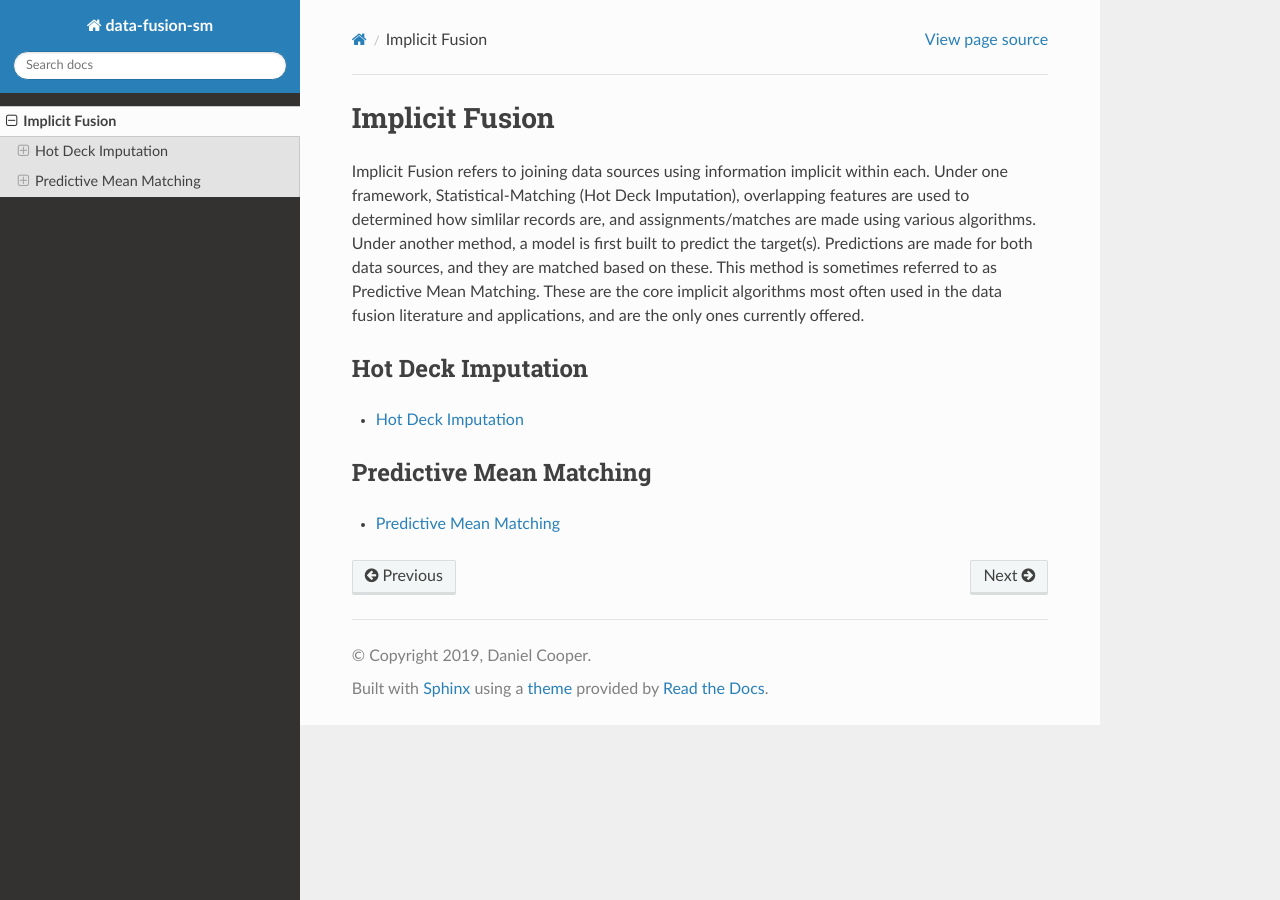
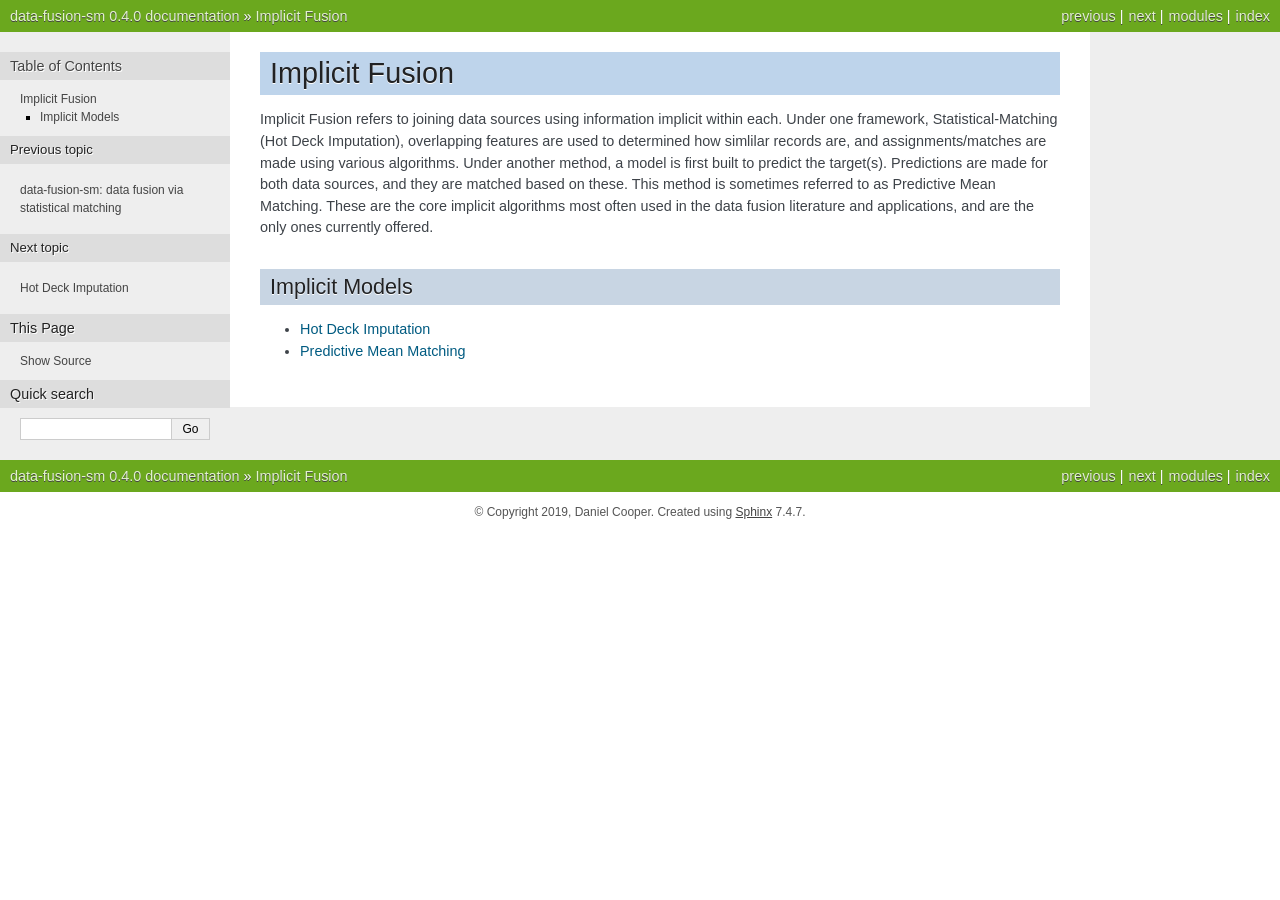
Before and after one commit to dcooper46/data-fusion-sm, a Sphinx documentation site: the page built from docs/source/implicit.rst, in a window 1280 px wide. Built offline with Sphinx 7.4.7, drawn with Linux system fonts in a browser that asks for light colours.

Commit message:
change docs theme and  add eval

```diff
--- a/docs/source/conf.py
+++ b/docs/source/conf.py
@@ -67,8 +67,9 @@ pygments_style = None
 
 # The theme to use for HTML and HTML Help pages.  See the documentation for
 # a list of builtin themes.
-#
-html_theme = 'sphinx_rtd_theme'
+# sphinx_rtd_theme
+html_theme = 'nature'
+
 
 # Add any paths that contain custom static files (such as style sheets) here,
 # relative to this directory. They are copied after the builtin static files,
--- a/docs/source/hot_deck.rst
+++ b/docs/source/hot_deck.rst
@@ -3,8 +3,5 @@
 Hot Deck Imputation
 -------------------
 
-.. automodule:: datafusionsm.implicit_model.hot_deck
+.. autoclass:: datafusionsm.implicit_model.HotDeck
     :members:
-
-.. toctree::
-   :maxdepth: 1
--- a/docs/source/implicit.rst
+++ b/docs/source/implicit.rst
@@ -18,19 +18,11 @@ most often used in the data fusion literature and applications, and are the
 only ones currently offered.
 
 
-Hot Deck Imputation
-^^^^^^^^^^^^^^^^^^^
+Implicit Models
+^^^^^^^^^^^^^^^
 
 .. toctree::
     :maxdepth: 1
 
     hot_deck
-
-
-Predictive Mean Matching
-^^^^^^^^^^^^^^^^^^^^^^^^
-
-.. toctree::
-   :maxdepth: 1
-
-   pmm
+    pmm
--- a/docs/source/index.rst
+++ b/docs/source/index.rst
@@ -1,6 +1,7 @@
 
-Welcome to data-fusion-sm!
-==========================
+****************************************************
+data-fusion-sm: data fusion via statistical matching
+****************************************************
 
 :doc:`data-fusion-sm <fusion>` is a Python package that provides classes and
 methods to join two data sources that contain disparate information; the goal
--- a/docs/source/pmm.rst
+++ b/docs/source/pmm.rst
@@ -3,8 +3,5 @@
 Predictive Mean Matching
 ------------------------
 
-.. automodule:: datafusionsm.implicit_model.pmm
+.. autoclass:: datafusionsm.implicit_model.PMM
     :members:
-
-.. toctree::
-   :maxdepth: 1
```
Also changed, not shown: other parts of docs/source/index.rst (+1 -0 lines), docs/source/distributions.rst (added, +18 -0 lines), docs/source/evaluation.rst (added, +31 -0 lines), docs/source/matches.rst (added, +20 -0 lines), 3 other files.
